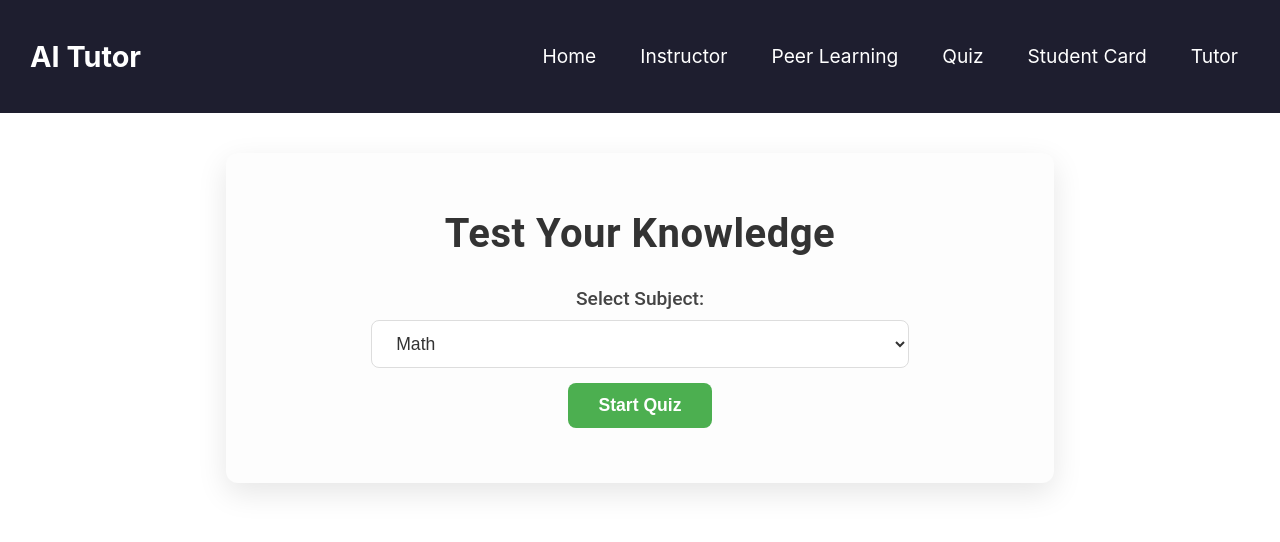
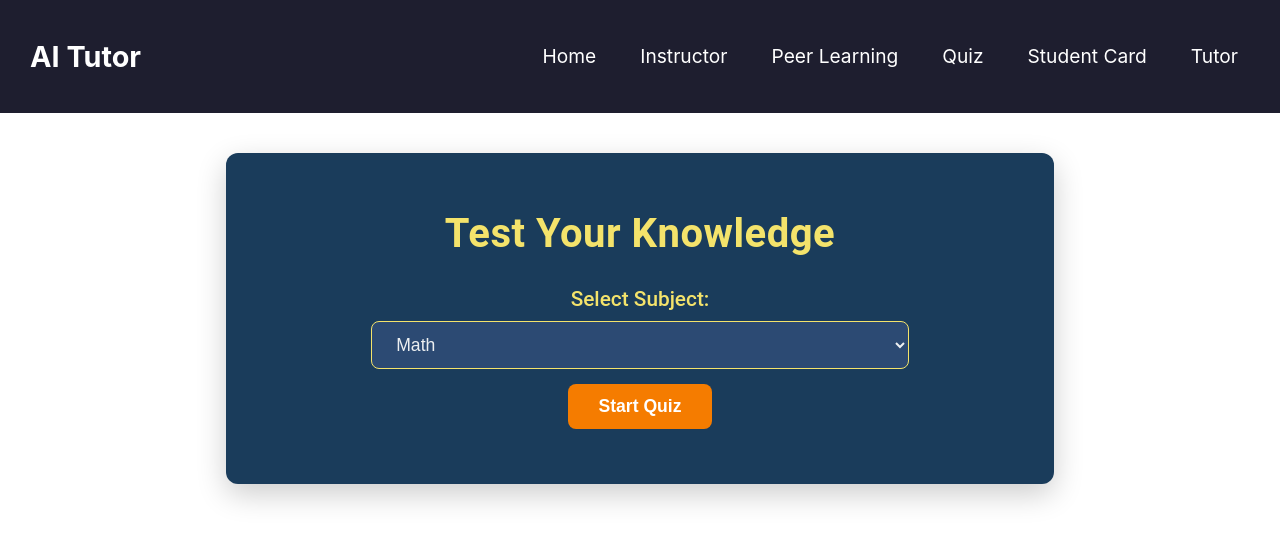
Before and after one commit to Neharor/AI-Tutor, a React (Create React App) app in the folder frontend/: page /quiz in a window 1280 px wide. Shown: the top 542 px of the page. Built offline with nearby package versions, Linux system fonts and the light colour scheme.

Commit message:
Quiz changes
Quiz changes

```diff
--- a/frontend/src/Quiz/Quiz.css
+++ b/frontend/src/Quiz/Quiz.css
@@ -1,13 +1,14 @@
 /* Overall container styling */
 .quiz-container {
     padding: 30px;
-    background-color: #fdfdfd;
+    background-color: #1a3c5b; /* Dark Blue */
     border-radius: 12px;
-    box-shadow: 0 10px 30px rgba(0, 0, 0, 0.1);
+    box-shadow: 0 10px 30px rgba(0, 0, 0, 0.2);
     width: 60%;
     max-width: 800px;
     margin: 40px auto;
     font-family: 'Roboto', sans-serif;
+    color: #eceff1; /* Light Gray text for better readability */
 }
 
 /* Header styling */
@@ -15,7 +16,7 @@
     text-align: center;
     font-size: 2.5rem;
     font-weight: 600;
-    color: #333;
+    color: #f4e36b; /* Soft Yellow for a warm highlight */
     margin-bottom: 30px;
     letter-spacing: 0.5px;
 }
@@ -29,9 +30,9 @@
 }
 
 .subject-selection label {
-    font-size: 1.2rem;
+    font-size: 1.3rem;
     font-weight: 500;
-    color: #444;
+    color: #f4e36b; /* Soft Yellow */
     margin-bottom: 10px;
 }
 
@@ -39,23 +40,24 @@
     padding: 12px 20px;
     font-size: 1.1rem;
     border-radius: 8px;
-    border: 1px solid #ddd;
+    border: 1px solid #f4e36b;
     width: 70%;
-    background-color: #fff;
-    color: #333;
+    background-color: #2c4a73; /* Muted Dark Blue */
+    color: #eceff1; /* Light Gray text */
     font-weight: 500;
     transition: border-color 0.3s ease;
 }
 
 .subject-selection select:focus {
-    border-color: #4CAF50;
+    border-color: #f4e36b;
     outline: none;
 }
 
+/* Start Quiz Button */
 .start-button {
     padding: 12px 30px;
-    background-color: #4CAF50;
-    color: white;
+    background-color: #f57c00; /* Muted Orange */
+    color: #ffffff;
     border: none;
     border-radius: 8px;
     cursor: pointer;
@@ -66,28 +68,28 @@
 }
 
 .start-button:hover {
-    background-color: #45a049;
+    background-color: #f57c00;
 }
 
 /* Loading and error message */
 .loading {
     text-align: center;
     font-size: 1.2rem;
-    color: #007BFF;
+    color: #64b5f6; /* Light Blue */
 }
 
 .error {
     text-align: center;
     font-size: 1.1rem;
-    color: #FF5733;
+    color: #ff5252; /* Error Red */
 }
 
 /* Quiz form styles */
 .quiz-form {
-    background-color: #fff;
+    background-color: #2c4a73; /* Muted Dark Blue */
     padding: 25px;
     border-radius: 10px;
-    box-shadow: 0 5px 15px rgba(0, 0, 0, 0.1);
+    box-shadow: 0 5px 15px rgba(0, 0, 0, 0.3);
 }
 
 .question-block {
@@ -96,7 +98,7 @@
 
 .question-block h3 {
     font-size: 1.4rem;
-    color: #333;
+    color: #f4e36b; /* Soft Yellow */
     font-weight: 500;
 }
 
@@ -105,7 +107,7 @@
     align-items: center;
     padding: 12px;
     border-radius: 8px;
-    background-color: #f7f7f7;
+    background-color: #2c4a73; /* Muted Dark Blue */
     margin-bottom: 12px;
     cursor: pointer;
     transition: background-color 0.3s ease;
@@ -113,18 +115,19 @@
 
 .option input[type="radio"] {
     margin-right: 12px;
-    accent-color: #4CAF50;
+    accent-color: #f4e36b; /* Soft Yellow */
 }
 
 .option:hover {
-    background-color: #f1f1f1;
+    background-color: #4c6a90; /* Lighter Muted Blue */
 }
 
+/* Submit Button */
 .submit-button {
     display: block;
     width: 100%;
     padding: 15px;
-    background-color: #007BFF;
+    background-color: #f57c00; /* Muted Orange */
     color: white;
     border: none;
     border-radius: 8px;
@@ -135,14 +138,14 @@
 }
 
 .submit-button:hover {
-    background-color: #0056b3;
+    background-color: #f57c00;
 }
 
 /* Quiz completion styles */
 .quiz-completed {
     text-align: center;
     font-size: 1.5rem;
-    color: #333;
+    color: #eceff1; /* Light Gray */
     font-weight: 600;
     margin-top: 20px;
 }
@@ -150,7 +153,7 @@
 .retry-button,
 .back-button {
     padding: 14px 30px;
-    background-color: #FF5733;
+    background-color: #83c785; /* Green */
     color: white;
     border: none;
     border-radius: 8px;
@@ -162,12 +165,13 @@
 
 .retry-button:hover,
 .back-button:hover {
-    background-color: #e04e33;
+    background-color: #83c785;
 }
 
+/* Quiz Result */
 .result {
     font-size: 1.4rem;
-    color: #333;
+    color: #f4e36b; /* Soft Yellow */
     margin-top: 20px;
     font-weight: 500;
 }
--- a/frontend/src/Quiz/Quiz.js
+++ b/frontend/src/Quiz/Quiz.js
@@ -38,7 +38,7 @@ const Quiz = () => {
       const response = await fetch(`http://localhost:5000/quiz?subject=${subject}`);
       const data = await response.json();
 
-      if (data.success) {
+      if (data.success && Array.isArray(data.quiz) && data.quiz.length > 0) {
         setQuizQuestions(data.quiz);
         setUserAnswers(new Array(data.quiz.length).fill(""));
         setShowSubjectSelection(false); // Hide subject selection once quiz starts
@@ -60,7 +60,7 @@ const Quiz = () => {
   };
 
   const submitQuiz = async () => {
-    if (userAnswers.includes("")) {
+    if (userAnswers.includes("") || userAnswers.length !== quizQuestions.length) {
       setError("Please answer all questions before submitting.");
       return;
     }
@@ -93,7 +93,7 @@ const Quiz = () => {
 
   const startQuiz = () => {
     setIsQuizStarted(true);
-    setShowSubjectSelection(false); // Ensure subject selection is hidden
+    setShowSubjectSelection(false);
   };
 
   const startNewQuiz = () => {
```
Lines whose indentation alone changed are shown as unchanged.
